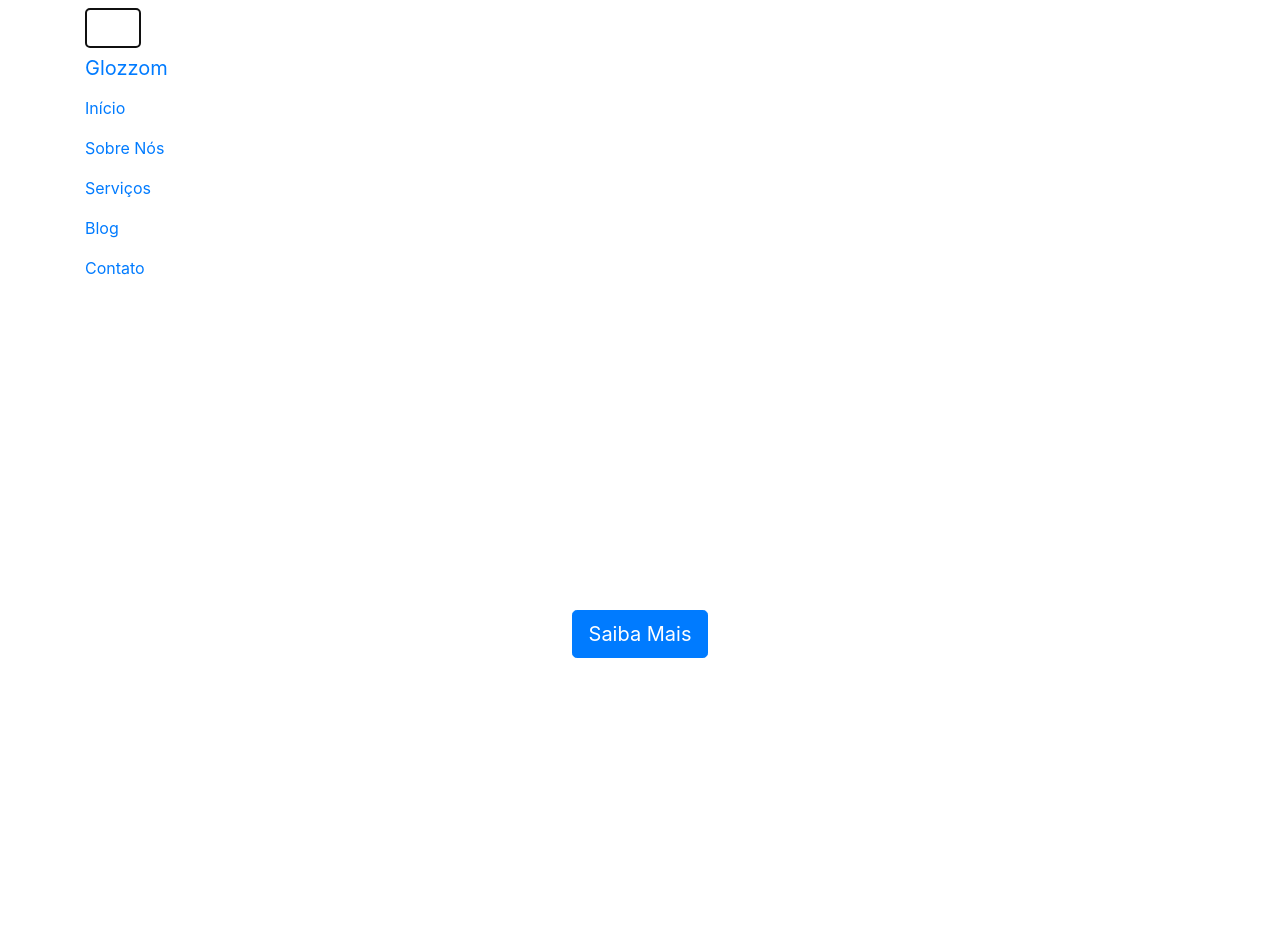
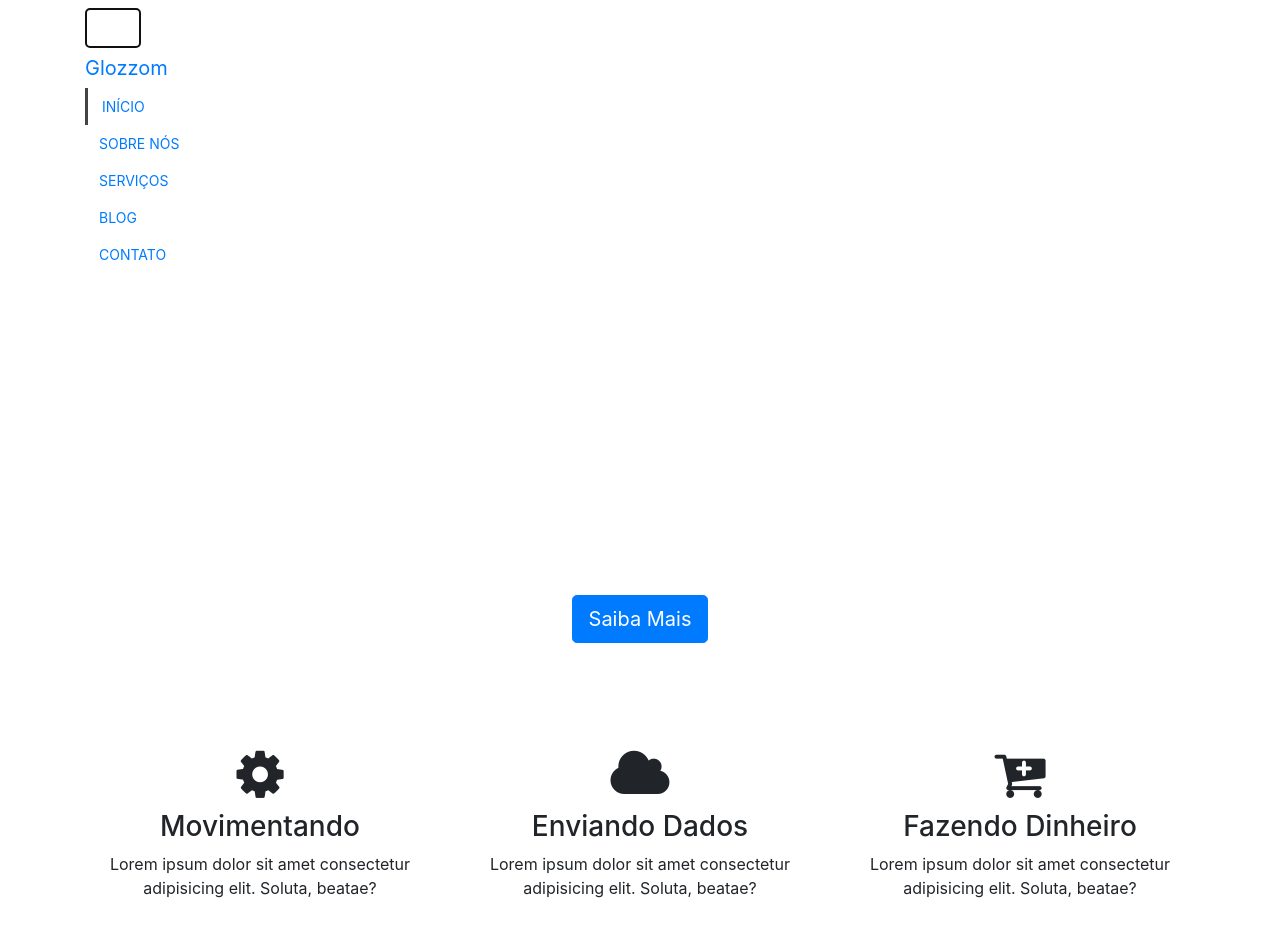
Before and after one commit to Claudiaum/bootstrap4-glozzom, a website: page src/index.html in a window 1280 px wide. Both pictures are taken after a click on the button 113 px from the left and 28 px from the top of the page. Before the commit the page ends 800 px from the top, so only its background shows below. Drawn offline with nearby package versions, Linux system fonts and the light colour scheme; files that its build step writes are made by us from their sources.

Commit message:
Icons + css navbar

```diff
--- a/src/index.html
+++ b/src/index.html
@@ -99,6 +99,38 @@
       </div>
     </section>
 
+    <!-- Home Icon Section -->
+    <section id="home-icons" class="p-3">
+      <div class="container">
+        <div class="row">
+          <div class="col-md-4 mb-4 text-center">
+            <i class="fa fa-cog mb-2"></i>
+            <h3>Movimentando</h3>
+            <p>
+              Lorem ipsum dolor sit amet consectetur adipisicing elit. Soluta,
+              beatae?
+            </p>
+          </div>
+          <div class="col-md-4 mb-4 text-center">
+            <i class="fa fa-cloud mb-2"></i>
+            <h3>Enviando Dados</h3>
+            <p>
+              Lorem ipsum dolor sit amet consectetur adipisicing elit. Soluta,
+              beatae?
+            </p>
+          </div>
+          <div class="col-md-4 mb-4 text-center">
+            <i class="fa fa-cart-plus mb-2"></i>
+            <h3>Fazendo Dinheiro</h3>
+            <p>
+              Lorem ipsum dolor sit amet consectetur adipisicing elit. Soluta,
+              beatae?
+            </p>
+          </div>
+        </div>
+      </div>
+    </section>
+
     <script src="js/jquery.min.js"></script>
     <script src="js/tether.min.js"></script>
     <script src="js/bootstrap.min.js"></script>
--- a/src/scss/style.scss
+++ b/src/scss/style.scss
@@ -1,3 +1,18 @@
+$icon-size: 55px;
+
+.navbar {
+  .nav-link {
+    font-size: 14px;
+    text-transform: uppercase;
+    padding-left: 1em !important;
+    padding-right: 1em !important;
+  }
+
+  .nav-item.active {
+    border-left: #444 3px solid;
+  }
+}
+
 .carousel-item {
   height: 450px;
 }
@@ -16,3 +31,9 @@
   background: url("../img/space-gray-iphone-8-on-brown-surface-1275227.jpg");
   background-size: cover;
 }
+
+#home-icons {
+  .fa {
+    font-size: $icon-size;
+  }
+}
```
